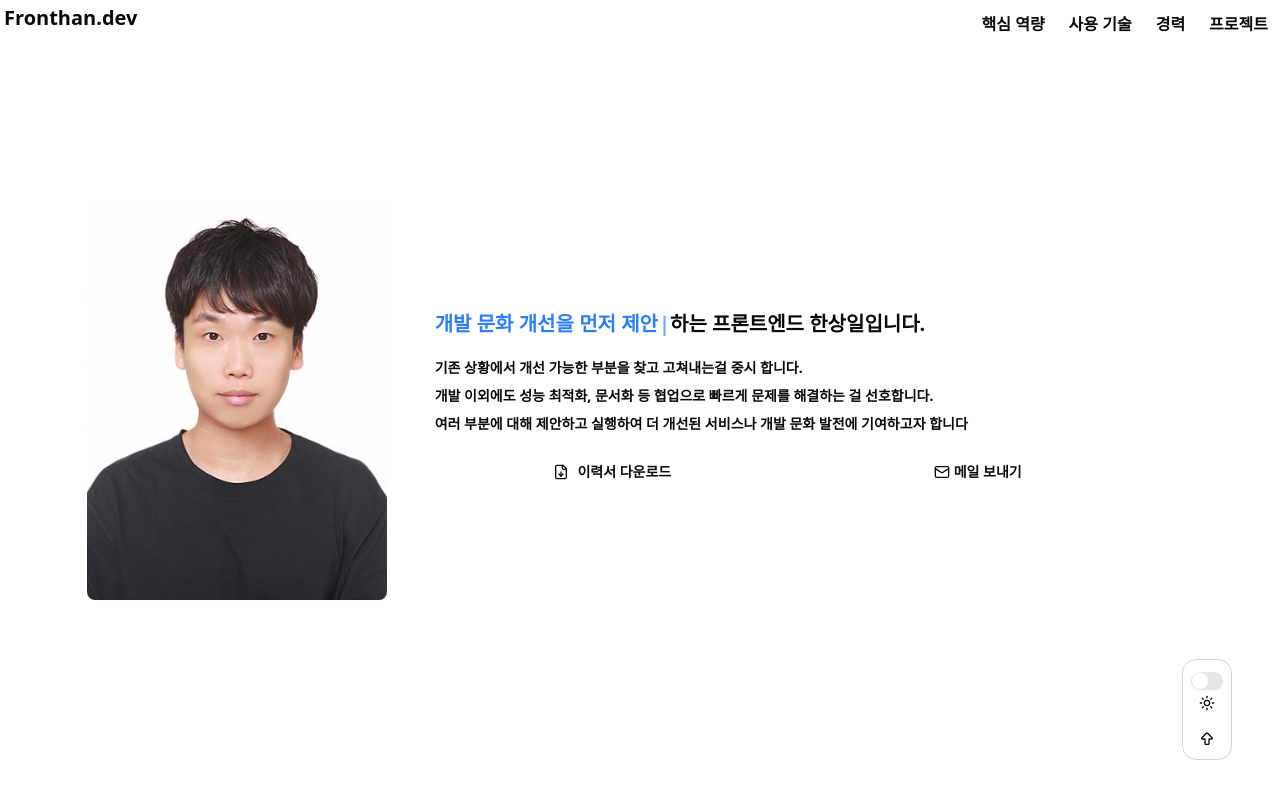
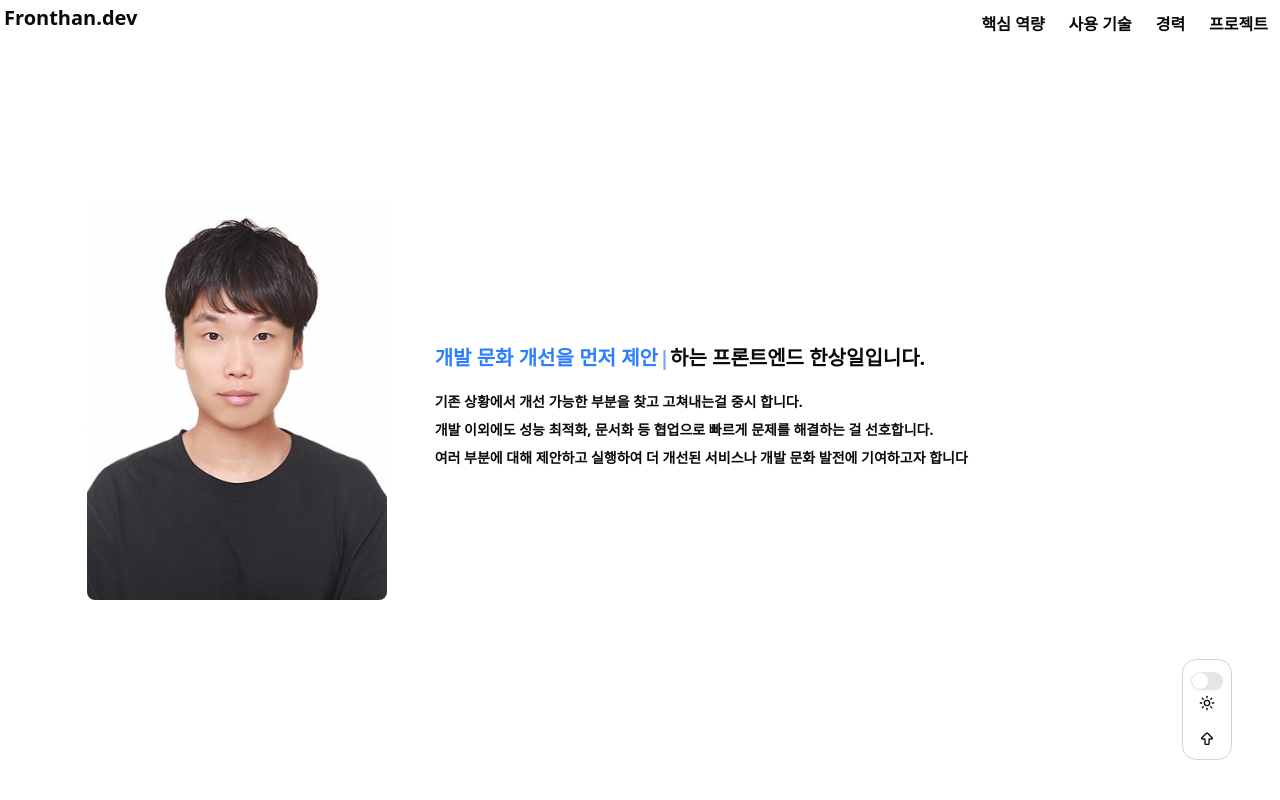
Before and after one commit to sangil94s/Portfoilos, a Next.js app: page / in a window 1280 px wide. Shown: the top 800 px of the page. Built offline with nearby package versions, Linux system fonts and the light colour scheme.

Commit message:
Modify : Introduce 컴포넌트에서 이력서 다운로드 제거

```diff
--- a/components/Introduce/Introduce.tsx
+++ b/components/Introduce/Introduce.tsx
@@ -1,8 +1,6 @@
 // 자기소개 파트
 'use client';
 import Typewriter from 'typewriter-effect';
-import ResumeDownload from './Button/ResumeDownload';
-import MailButton from './Button/MailButton';
 import Image from 'next/image';
 
 // 추가 고려 - 좌측에 이미지?
@@ -47,10 +45,6 @@ export default function Introduce() {
           <p className="font-bold text-sm py-1">
             여러 부분에 대해 제안하고 실행하여 더 개선된 서비스나 개발 문화 발전에 기여하고자 합니다
           </p>
-          <div className="grid grid-cols-2 justify-items-center gap-2 py-4">
-            <ResumeDownload />
-            <MailButton />
-          </div>
         </section>
       </div>
     </>
--- a/components/ProjectDetail/Carousel/CompactCarousel.tsx
+++ b/components/ProjectDetail/Carousel/CompactCarousel.tsx
@@ -17,8 +17,8 @@ const texts: Record<(typeof images)[number], string> = {
   '/project/compact-lcp.png': '↑ Compact-Machine - 관리자 페이지 LCP',
   '/project/apehex-resource.png': '↑ APEHEX - 관리자 페이지 리소스 요청 - 약 1,400건',
   '/project/compact-resources.png': '↑ Compact-Machine - 관리자 페이지 리소스 요청 - 약 40건',
-  '/project/compact-api-document-1.png': "↑ Compact-Machine - API 문서화 당시 사용 사례",
-  '/project/compact-api-document-2.png': "↑ Compact-Machine - API 문서화 당시 사용 사례",
+  '/project/compact-api-document-1.png': '↑ Compact-Machine - API 문서화 당시 사용 사례',
+  '/project/compact-api-document-2.png': '↑ Compact-Machine - API 문서화 당시 사용 사례',
 };
 export default function CompactCarousel() {
   const [currentSlide, setCurrentSlide] = useState(0);
--- a/components/ProjectDetail/ProjectDetail.tsx
+++ b/components/ProjectDetail/ProjectDetail.tsx
@@ -146,7 +146,7 @@ export default function ProjectDetail() {
                       </section>
                       <section className="py-4">
                         <h1 className="font-bold py-1">해결</h1>
-                        <ul className='list-disc list-inside'>
+                        <ul className="list-disc list-inside">
                           <li className="py-2">{item.solution}</li>
                           {item.solutiontwo && <li className="py-2">{item.solutiontwo}</li>}
                           {item.solutionthree && <li className="py-2">{item.solutionthree}</li>}
@@ -154,7 +154,7 @@ export default function ProjectDetail() {
                       </section>
                       <section className="py-4">
                         <h1 className="font-bold py-1">결과</h1>
-                        <ul className='list-disc list-inside'>
+                        <ul className="list-disc list-inside">
                           <li className="py-2">{item.result}</li>
                           {item.resulttwo && <li className="py-2">{item.resulttwo}</li>}
                           {item.resultthree && <li className="py-2">{item.resultthree}</li>}
```
Lines whose indentation alone changed are shown as unchanged.
